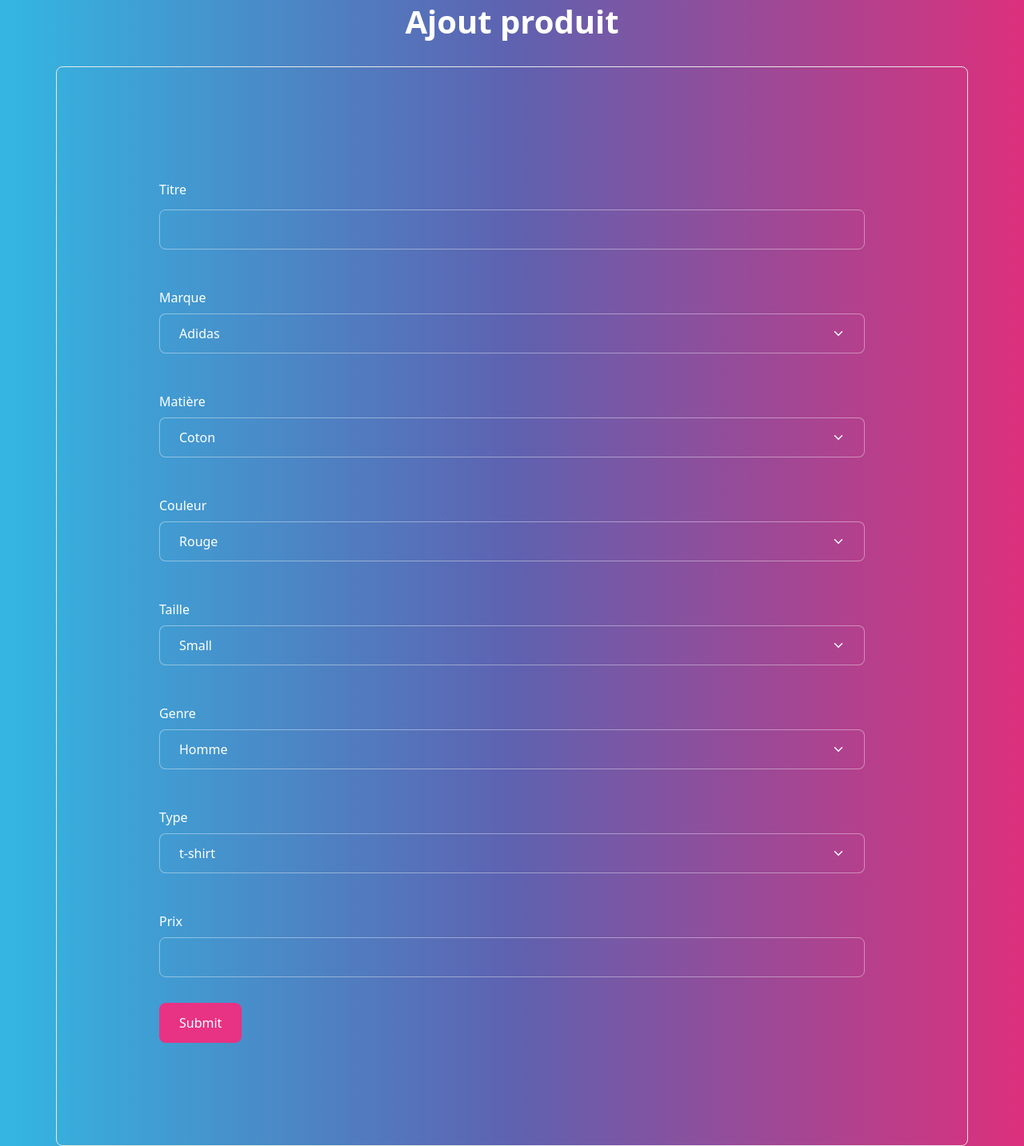
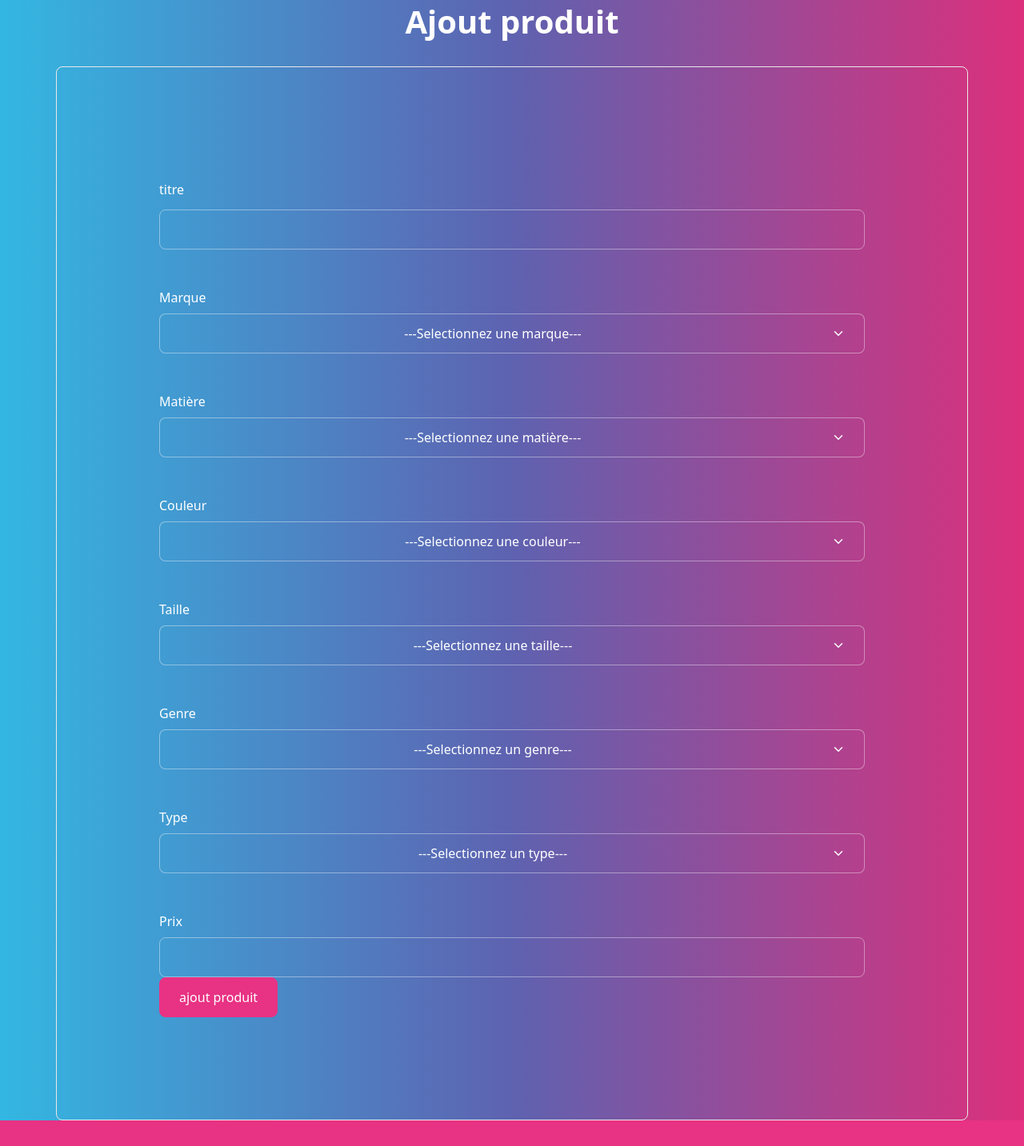
Before and after one commit to adrikjn/CRUD_PHP27042023, a PHP site: page /back/ajoutProduit.php in a window 1280 px wide. Shown: the part 165-1598 px from the top of the page at 80% size. After the commit the page ends 1566 px from the top, so only its background shows below. Run offline with PHP 8.4, Linux system fonts and the light colour scheme.

Commit message:
push formulaire final

```diff
--- a/back/ajoutProduit.php
+++ b/back/ajoutProduit.php
@@ -3,81 +3,75 @@
 <h1 class="text-center mt-5">Ajout produit</h1>
 
 <div class="container mt-3 p-3 border border-light rounded">
-
-
 <form class="p-5" method="post">
   <fieldset>
     <div class="form-group">
-      <label for="titre" class="col-sm-2 col-form-label">Titre</label>
-        <input type="text"  class="form-control" id="titre" name="titre">
+      <label for="titre" class="col-sm-2 col-form-label">titre</label>
+    <input type="text" class="form-control" id="titre" name="titre">
+
     </div>
 
     <div class="form-group">
       <label for="marque" class="form-label mt-4">Marque</label>
       <select class="form-select" id="marque" name="marque">
+        <option class="text-center">---Selectionnez une marque---</option>
         <option value="adidas">Adidas</option>
-        <option value="nike">Nike</option>
-        <option value="maje">MAJE</option>
+        <option value="Nike">Nike</option>
+        <option value='Maje'>Maje</option>
       </select>
     </div>
-
     <div class="form-group">
       <label for="matiere" class="form-label mt-4">Matière</label>
       <select class="form-select" id="matiere" name="matiere">
+      <option class="text-center">---Selectionnez une matière---</option>
         <option value="coton">Coton</option>
         <option value="synthetique">Synthétique</option>
-        <option value="lin">Lin</option>
+        <option value='lin'>Lin</option>
       </select>
     </div>
-
-
     <div class="form-group">
       <label for="couleur" class="form-label mt-4">Couleur</label>
       <select class="form-select" id="couleur" name="couleur">
+      <option class="text-center">---Selectionnez une couleur---</option>
         <option value="r">Rouge</option>
         <option value="g">Vert</option>
-        <option value="b">Bleu</option>
+        <option value='b'>Bleu</option>
       </select>
     </div>
-
-
     <div class="form-group">
       <label for="taille" class="form-label mt-4">Taille</label>
       <select class="form-select" id="taille" name="taille">
+      <option class="text-center">---Selectionnez une taille---</option>
         <option value="s">Small</option>
         <option value="m">Medium</option>
-        <option value="l">Large</option>
+        <option value='l'>Large</option>
       </select>
     </div>
-
     <div class="form-group">
       <label for="genre" class="form-label mt-4">Genre</label>
       <select class="form-select" id="genre" name="genre">
+      <option class="text-center">---Selectionnez un genre---</option>
         <option value="m">Homme</option>
         <option value="w">Femme</option>
-        <option value="u">Unisexe</option>
+        <option value='u'>Unisexe</option>
       </select>
     </div>
-
     <div class="form-group">
       <label for="type" class="form-label mt-4">Type</label>
       <select class="form-select" id="type" name="type">
+      <option class="text-center">---Selectionnez un type---</option>
         <option value="t-shirt">t-shirt</option>
         <option value="pantalon">pantalon</option>
-        <option value="chaussure">chaussure</option>
+        <option value='chaussure'>chaussure</option>
       </select>
     </div>
-
-
     <div class="form-group">
-      <label for="formFile" class="form-label mt-4">Prix</label>
-      <input class="form-control" type="number" id="prix" min="0" step="0.01" name="prix">
+      <label for="prix" class="form-label mt-4">Prix</label>
+      <input class="form-control" type="number" min="0" step="0.01" id="prix" name="prix">
     </div>
 
-    <button type="submit" class="btn btn-primary mt-3">Submit</button>
+    <button type="submit" class="btn btn-primary">ajout produit</button>
   </fieldset>
 </form>
-
 </div>
-
 <?php require_once('../inclusion/footer.inc.php'); ?>
```
